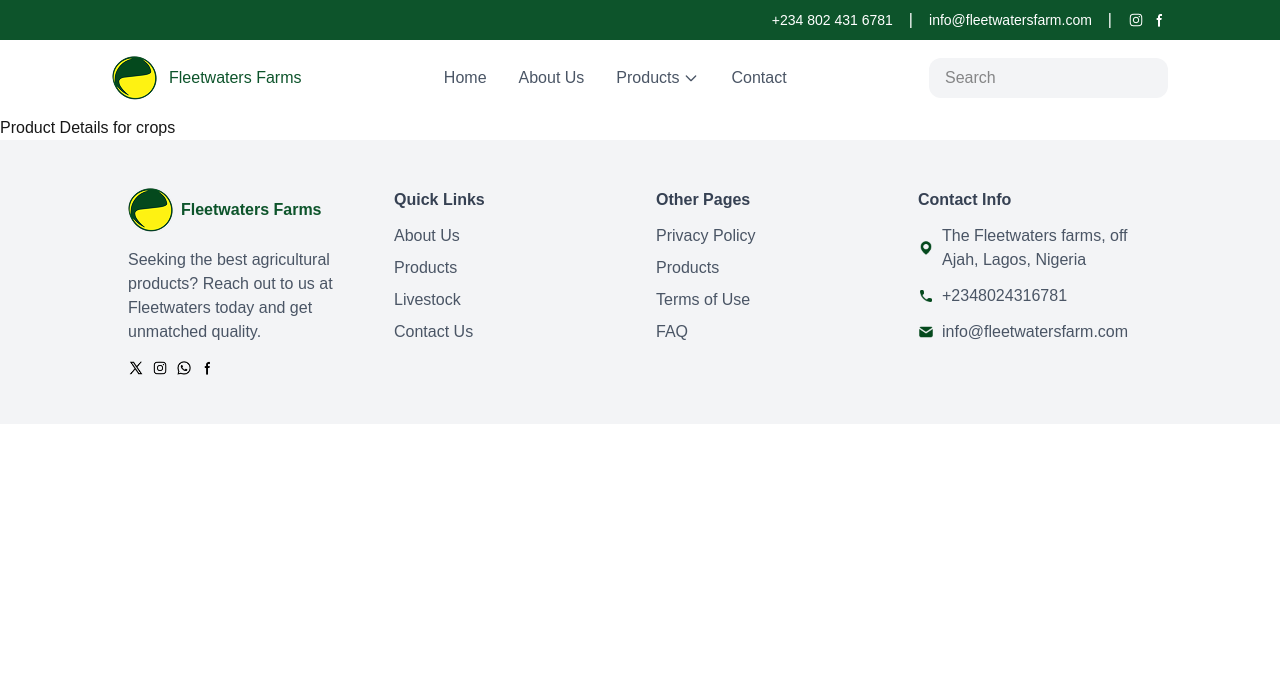
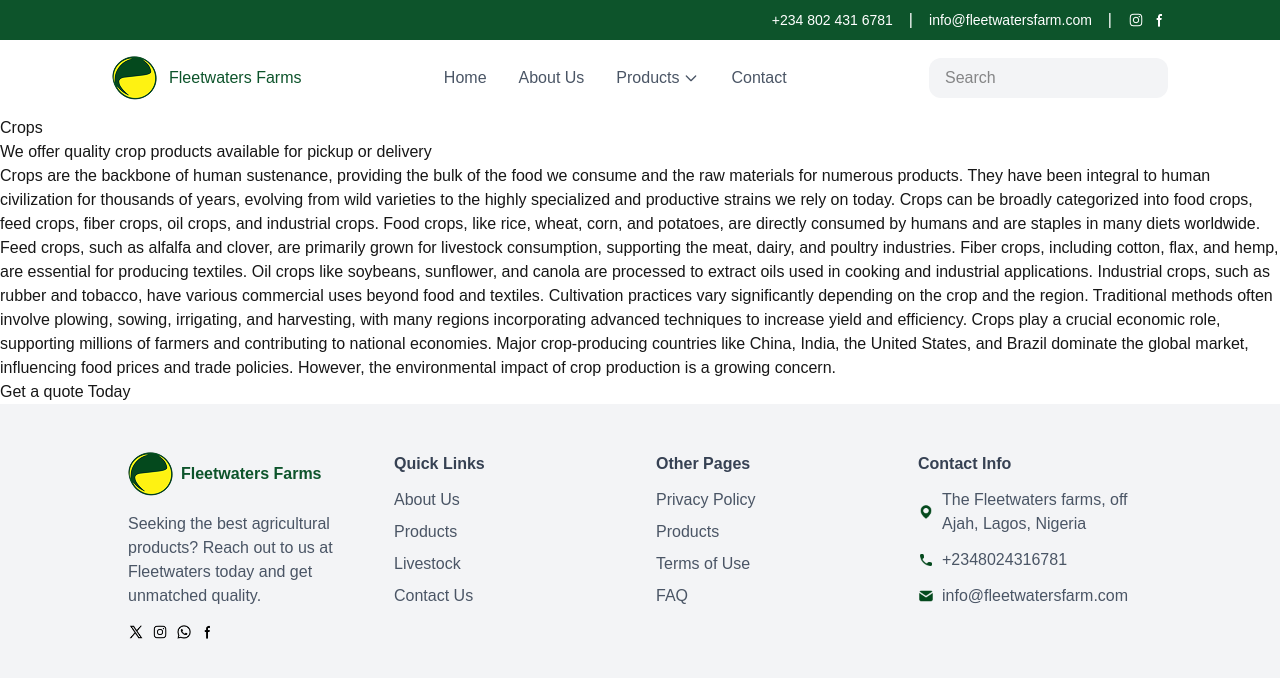
Before and after one commit to TopBoy7/fleetwaters-farm, a Next.js app: page /product/crops in a window 1280 px wide. Shown: the top 678 px of the page. Built offline with nearby package versions, Linux system fonts and the light colour scheme.

Commit message:
productDetails

```diff
--- /dev/null
+++ b/src/app/components/productDetailsPage.js
@@ -0,0 +1,35 @@
+// src/components/ProductDetails.jsx
+export default function ProductDetails({
+  title,
+  subtitle,
+  description,
+  bgImage,
+  subImages,
+}) {
+  return (
+    <div>
+      <div>
+        <div>
+          <h1>{title}</h1>
+          <p>{subtitle}</p>
+        </div>
+      </div>
+
+      <div>
+        <div>
+          <p>{description}</p>
+        </div>
+      </div>
+
+      <div>
+        <div>
+          <h2>Get a quote Today</h2>
+        </div>
+        <div></div>
+        <div></div>
+        <div></div>
+        <div></div>
+      </div>
+    </div>
+  );
+}
--- a/src/app/product/[productId]/page.js
+++ b/src/app/product/[productId]/page.js
@@ -1,4 +1,87 @@
 import React from "react";
+import ProductDetailsPage from "@/app/components/productDetailsPage";
+
+const products = {
+  livestock: {
+    title: "Livestock",
+    subtitle: "We offer quality livestock for your farming needs.",
+    description: `Livestock are the domesticated animals raised in an agricultural setting in order to provide labour and produce diversified products for consumption such as meat, eggs, milk, fur, leather, and wool. The term is sometimes used to refer solely to animals who are raised for consumption, and sometimes used to refer solely to farmed ruminants, such as cattle, sheep, and goats.[1] Horses are considered livestock in the United States.[2] The USDA classifies pork, veal, beef, and lamb (mutton) as livestock, and all livestock as red meat. Poultry and fish are not included in the category.[3] The latter is likely due to the fact that fish products are not governed by the USDA, but by the FDA.
+
+The breeding, maintenance, slaughter and general subjugation of livestock, called animal husbandry, is a part of modern agriculture and has been practiced in many cultures since humanity's transition to farming from hunter-gatherer lifestyles. Animal husbandry practices have varied widely across cultures and time periods. It continues to play a major economic and cultural role in numerous communities.
+
+Livestock farming practices have largely shifted to intensive animal farming. [4] Intensive animal farming increases the yield of the various commercial outputs, but also negatively impacts animal welfare, the environment, and public health.[5] In particular, beef, dairy and sheep are an outsized source of greenhouse gas emissions from agriculture.`,
+    bgImage: "/images/livestock.png",
+    subImages: [
+      { src: "/images/cow.png", title: "Cow" },
+      { src: "/images/pigs.png", title: "Pig" },
+      { src: "/images/sheep.png", title: "Sheep" },
+      { src: "/images/goat.png", title: "Goat" },
+    ],
+  },
+  crops: {
+    title: "Crops",
+    subtitle: "We offer quality crop products available for pickup or delivery",
+    description: `Crops are the backbone of human sustenance, providing the bulk of the food we consume and the raw materials for numerous products. They have been integral to human civilization for thousands of years, evolving from wild varieties to the highly specialized and productive strains we rely on today.
+Crops can be broadly categorized into food crops, feed crops, fiber crops, oil crops, and industrial crops. Food crops, like rice, wheat, corn, and potatoes, are directly consumed by humans and are staples in many diets worldwide. Feed crops, such as alfalfa and clover, are primarily grown for livestock consumption, supporting the meat, dairy, and poultry industries. Fiber crops, including cotton, flax, and hemp, are essential for producing textiles. Oil crops like soybeans, sunflower, and canola are processed to extract oils used in cooking and industrial applications. Industrial crops, such as rubber and tobacco, have various commercial uses beyond food and textiles.
+
+Cultivation practices vary significantly depending on the crop and the region. Traditional methods often involve plowing, sowing, irrigating, and harvesting, with many regions incorporating advanced techniques to increase yield and efficiency.
+Crops play a crucial economic role, supporting millions of farmers and contributing to national economies. Major crop-producing countries like China, India, the United States, and Brazil dominate the global market, influencing food prices and trade policies. However, the environmental impact of crop production is a growing concern.`,
+    bgImage: "/images/crops-bg.png",
+    subImages: [
+      { src: "/images/wheat.png", title: "Wheat" },
+      { src: "/images/rice.png", title: "Rice" },
+      { src: "/images/vegetable.png", title: "Vegetable" },
+      { src: "/images/corn.png", title: "Corn" },
+    ],
+  },
+  poultry: {
+    title: "Poultry",
+    subtitle: "We offer quality livestock for your farming needs.",
+    description: `Poultry, includes chicken, turkey, duck, and other domesticated birds, has cemented itself as a staple in diets worldwide.
+
+Nutritional Powerhouse
+Poultry, especially chicken, is highly regarded for its lean protein content. It provides essential amino acids necessary for muscle repair and growth, making it a favorite among athletes and fitness enthusiasts. Additionally, poultry is rich in vitamins and minerals, including B vitamins (particularly B6 and B12), which play a crucial role in energy metabolism and brain function.
+
+Health Benefits
+Incorporating poultry into one's diet can offer numerous health advantages. Unlike red meats, poultry has lower levels of saturated fat, which can help in maintaining healthy cholesterol levels and reducing the risk of cardiovascular diseases. Moreover, poultry is an excellent source of omega-6 fatty acids, which are beneficial for brain function and cell growth.
+
+Environmental Considerations
+Compared to other livestock, poultry has a smaller environmental footprint. Poultry farming requires less land and water and generates lower greenhouse gas emissions. Innovations in feed efficiency and waste management further enhance the sustainability of poultry production, aligning with global efforts to reduce environmental impacts`,
+    bgImage: "/images/poultry-bg.png",
+    subImages: [
+      { src: "/images/meat.png", title: "Meat" },
+      { src: "/images/hen.png", title: "Hen" },
+      { src: "/images/cow.png", title: "Cow" },
+      { src: "/images/guineafowl.png", title: "Goat" },
+    ],
+  },
+  fishes: {
+    title: "Fishes",
+    subtitle: "We offer quality fishes for your farming needs.",
+    description: `Fishes, a diverse group of aquatic vertebrates, are among the most fascinating creatures inhabiting our planet's waters. From the shimmering scales of the tropical angelfish to the formidable presence of the great white shark, fishes exhibit an extraordinary variety in form, function, and habitat.
+
+Diversity and Adaptation
+There are over 33,000 known species of fishes, making them the most diverse group of vertebrates. They inhabit a wide range of environments, from the deepest ocean trenches to the highest mountain streams. This incredible diversity is a result of millions of years of evolution, enabling them to adapt to various ecological niches.
+For instance, the goby fish can survive in both fresh and saltwater, making it a model of adaptability. On the other hand, the deep-sea anglerfish has developed bioluminescence to attract prey in the pitch-black depths of the ocean.
+
+Fishes play a critical role in aquatic ecosystems. They are a vital link in the food chain, acting both as predators and prey. Small fish like sardines and anchovies feed on plankton and in turn, are preyed upon by larger fish, birds, and marine mammals. This balance helps maintain the health of marine and freshwater environments.
+Additionally, fishes contribute to the economy and food security of many communities worldwide. Fisheries and aquaculture are major sources of protein and livelihood for millions of people. Sustainable fishing practices and conservation efforts are essential to protect these resources from overexploitation and environmental degradation.`,
+    bgImage: "/images/fishes-bg.png",
+    subImages: [
+      { src: "/images/catfish.png", title: "Catfish" },
+      { src: "/images/hake.png", title: "Hake" },
+      { src: "/images/herring.png", title: "Herring" },
+      { src: "/images/mackerel.png", title: "Mackerel" },
+    ],
+  },
+};
+
 export default function ProductDetails({ params }) {
-  return <div>Product Details for {params.productId}</div>;
+  const product = products[params.productId];
+
+  if (!product) {
+    return <div className="p-8">Product not found</div>;
+  }
+
+  return <ProductDetailsPage {...product} />;
 }
```
Also changed, not shown: public/images/guineafowl.png (renamed from public/images/guinea fowl.png).
